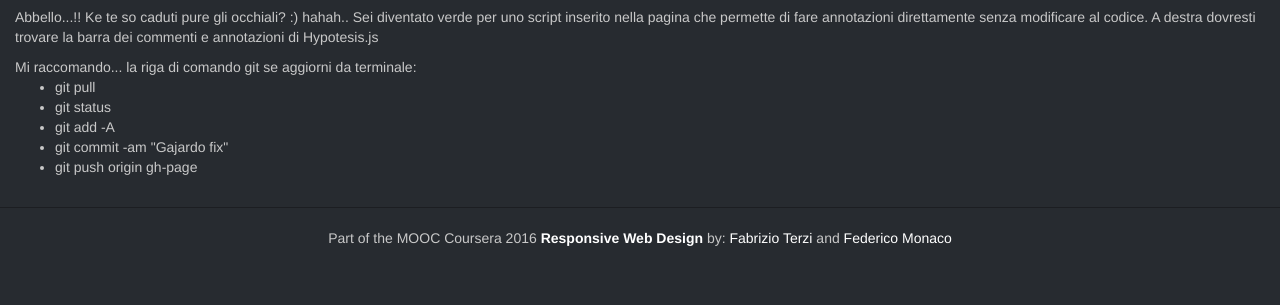
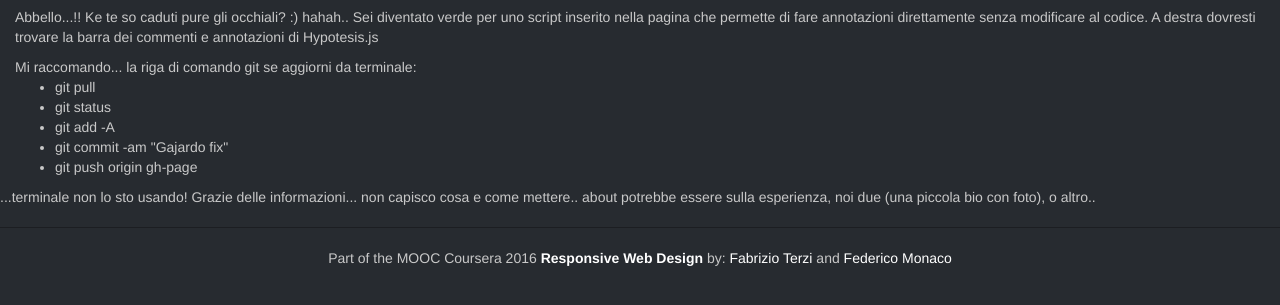
Before and after one commit to PUNTOZERO/open-student-dashbard-project, a plain HTML site: page about.html in a window 1280 px wide. Shown: the part 221-526 px from the top of the page. Drawn offline with Linux system fonts and the light colour scheme; some packages are replaced by stand-ins of ours; a script that the page names is missing.

Commit message:
Update about.html

```diff
--- a/about.html
+++ b/about.html
@@ -41,6 +41,8 @@ Mi raccomando... la riga di comando git se aggiorni da terminale:
     <li>git push origin gh-page</li>
 </ul>
 </div>
+...terminale non lo sto usando! Grazie delle informazioni...
+non capisco cosa e come mettere.. about potrebbe essere sulla esperienza, noi due (una piccola bio con foto), o altro..
 
 <!-- Footer -->
 <hr>
```
